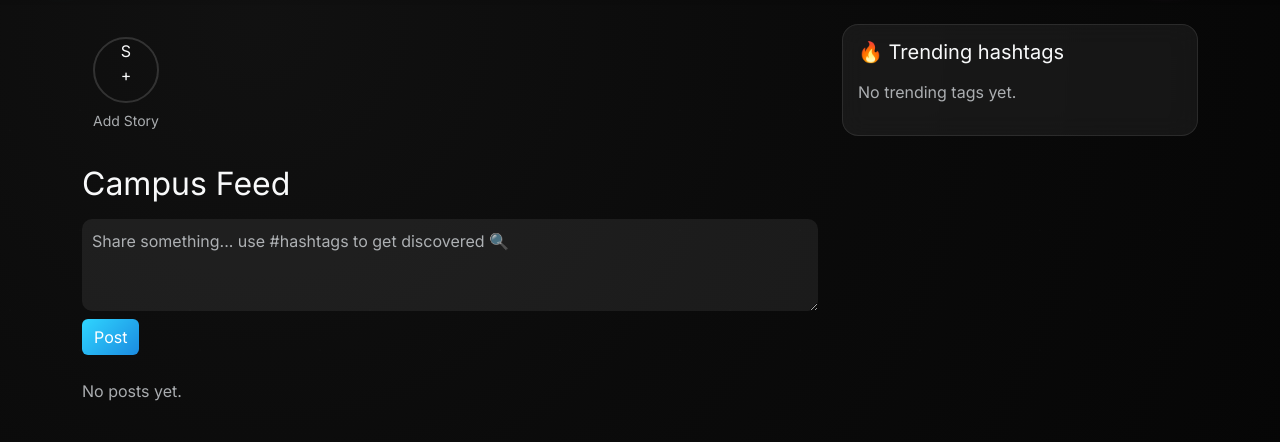
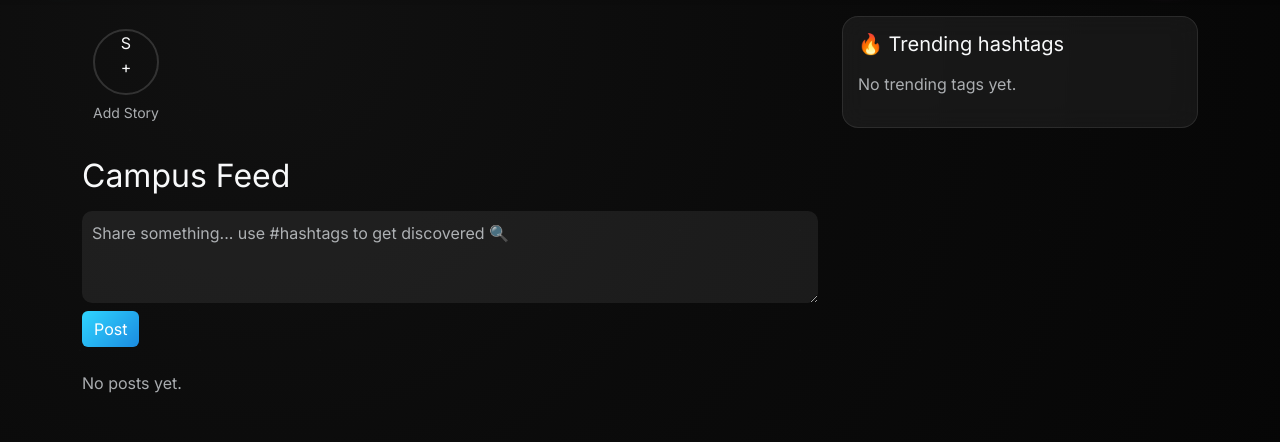
Before and after one commit to namanjasoria41/campusconnect, a Flask app: page / in a window 1280 px wide. Shown: the part 57-499 px from the top of the page. Run offline with Flask 3, Linux system fonts and the light colour scheme; the visitor is signed in with stand-in values (Sample User, id 1); data that the repository does not hold is empty.

Commit message:
Update base.html

```diff
--- a/app/templates/base.html
+++ b/app/templates/base.html
@@ -94,7 +94,7 @@
   </div>
 </nav>
 
-<div class="container py-4">
+<div class="container main-container py-3">
   {% with messages = get_flashed_messages(with_categories=true) %}
     {% if messages %}
       {% for category, msg in messages %}
```
